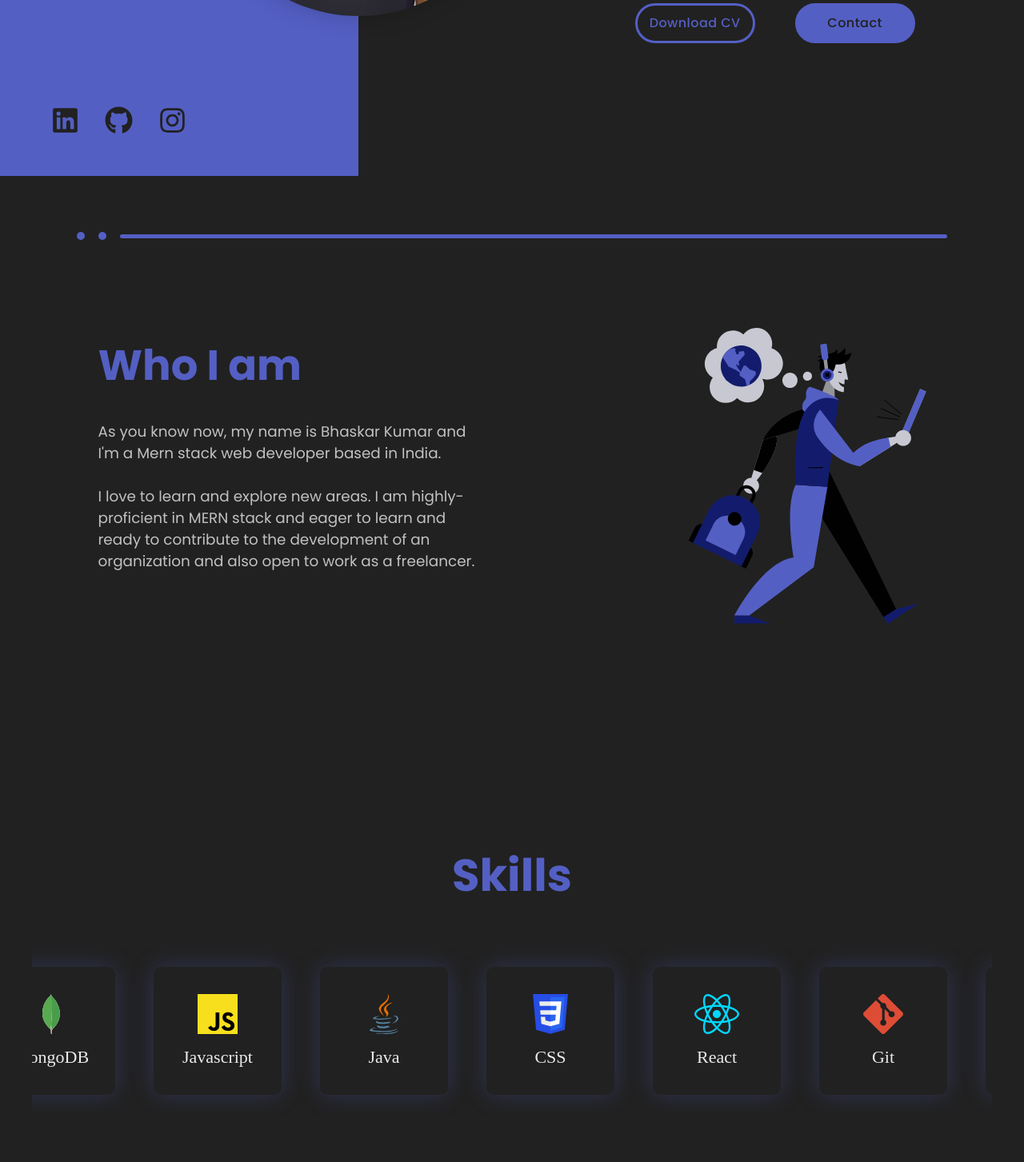
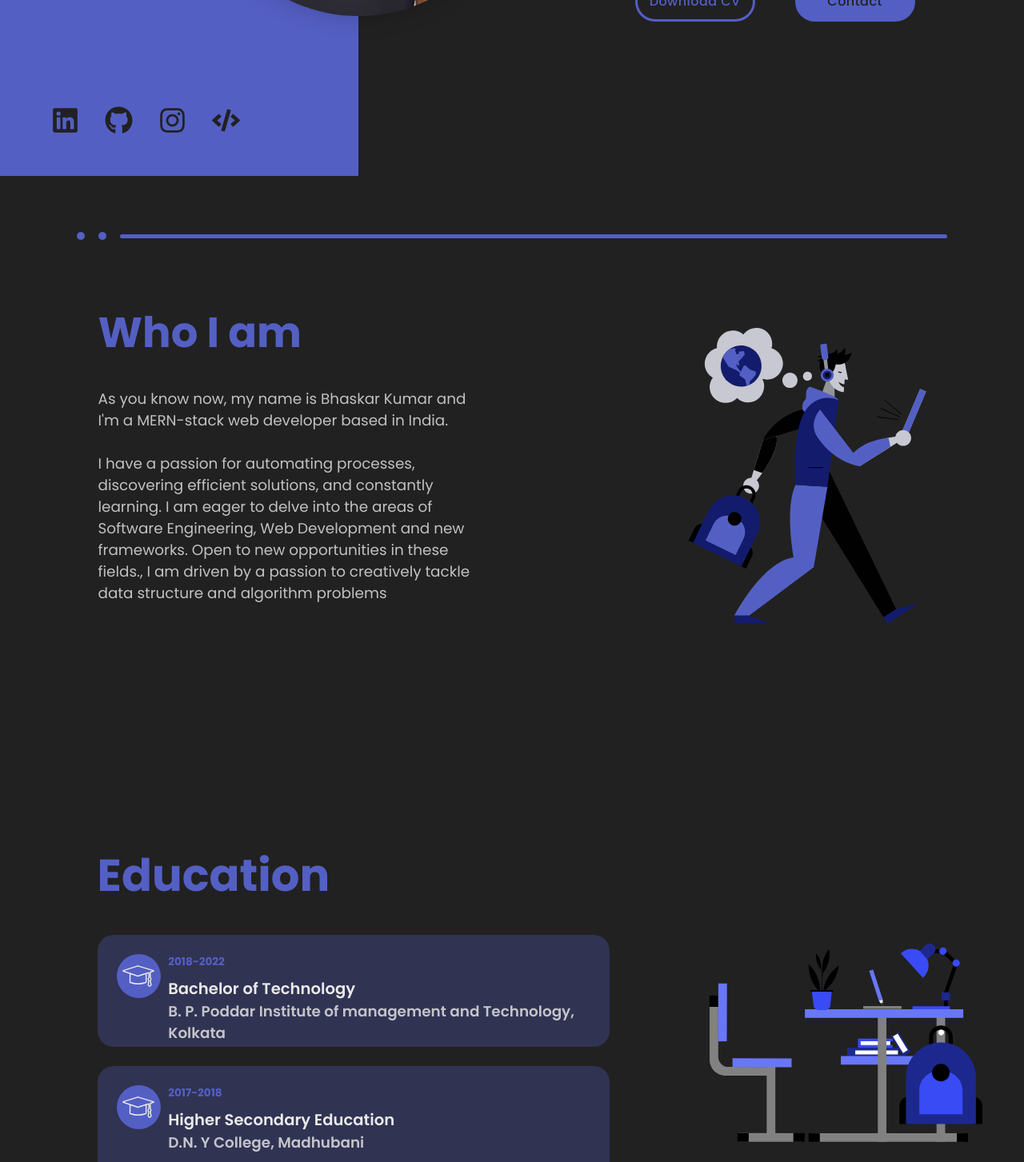
Before and after one commit to bhaskarkrp/Portfolio, a React (Create React App) app: page / in a window 1280 px wide. Shown: the part 580-2033 px from the top of the page at 80% size. Built offline with nearby package versions, Linux system fonts and the light colour scheme; a web font is replaced by a local one.

Commit message:
Changes post snapdeal

```diff
--- a/src/components/Achievement/Achievement.css
+++ b/src/components/Achievement/Achievement.css
@@ -24,7 +24,7 @@
 
 .achievement-body h4 {
   font-size: 1.75rem;
-    font-family: 'Caveat', cursive;
+  font-family: "Caveat", cursive;
   font-weight: 400;
 }
 
@@ -44,7 +44,7 @@
   flex-direction: row;
   align-items: flex-start;
   justify-content: space-between;
-    height: 170px;
+  height: 210px;
   padding: 1.5rem;
   border-radius: 20px;
   margin-bottom: 1.5rem;
@@ -60,7 +60,6 @@
   align-items: flex-start;
   justify-content: space-around;
   width: 65%;
-
 }
 
 .achievecard-details2 {
@@ -99,7 +98,7 @@
 }
 
 .achievecard-details1 p {
-    font-size: 1.10rem;
+  font-size: 1.1rem;
   font-family: Roboto;
   font-weight: 400;
 }
@@ -141,11 +140,10 @@
   .achievecard-imgcontainer {
     margin-left: 1rem;
   }
-
 }
 
 @media screen and (max-width: 992px) {
-    .achievement{
+  .achievement {
     display: flex;
     flex-direction: column;
     align-items: center;
@@ -153,7 +151,6 @@
     width: 100%;
     padding: 2rem;
   }
-
 
   .achievement-body {
     width: 100%;
@@ -208,11 +205,10 @@
     width: 80px;
     height: 70px;
   }
-
 }
 
 @media screen and (max-width: 600px) {
-    .achievement{
+  .achievement {
     padding: 1rem;
   }
   .achievement-cards {
@@ -221,7 +217,6 @@
 }
 
 @media screen and (max-width: 600px) {
-
   .achievement-body h4 {
     font-size: 1.5rem;
   }
@@ -233,5 +228,4 @@
     width: 70px;
     height: 60px;
   }
-
 }
--- a/src/components/Landing/Landing.js
+++ b/src/components/Landing/Landing.js
@@ -14,6 +14,7 @@ import {
   FaInstagram,
   FaLinkedin,
   FaGithub,
+  FaCode,
   FaYoutube,
   FaBlogger,
 } from "react-icons/fa";
@@ -104,6 +105,15 @@ function Landing() {
                 />
               </a>
             )}
+            {socialsData.leetcode && (
+              <a href={socialsData.leetcode} target="_blank" rel="noreferrer">
+                <FaCode
+                  className="landing--social"
+                  style={{ color: theme.secondary }}
+                  aria-label="Twitter"
+                />
+              </a>
+            )}
             {/* {socialsData.youtube && (
               <a href={socialsData.youtube} target="_blank" rel="noreferrer">
                 <FaYoutube
@@ -155,7 +165,7 @@ function Landing() {
                       e.preventDefault();
 
                       window.open(
-                        "https://drive.google.com/file/d/1qCPnMi6gCqIj0cT43D1H7ve5AbKoT_TR/view?usp=sharing",
+                        "https://drive.google.com/file/d/1N6ICzmAXzE4yDfi74xsUR76IFc4YKUlu/view?usp=sharing",
                         "_blank"
                       );
                     }}
--- a/src/data/aboutData.js
+++ b/src/data/aboutData.js
@@ -1,8 +1,8 @@
 export const aboutData = {
   title: "Who I am",
   description1:
-    "As you know now, my name is Bhaskar Kumar and I'm a Mern stack web developer based in India.",
+    "As you know now, my name is Bhaskar Kumar and I'm a MERN-stack web developer based in India.",
   description2:
-    "I love to learn and explore new areas. I am highly-proficient in MERN stack and eager to learn and ready to contribute to the development of an organization and also open to work as a freelancer.",
+    "I have a passion for automating processes, discovering efficient solutions, and constantly learning. I am eager to delve into the areas of Software Engineering, Web Development and new frameworks. Open to new opportunities in these fields., I am driven by a passion to creatively tackle data structure and algorithm problems",
   image: 2,
 };
--- a/src/data/achievementData.js
+++ b/src/data/achievementData.js
@@ -1,34 +1,19 @@
+import wowAward from "../components/Landing/img/wow awards.jpeg";
+
 export const achievementData = {
-    bio : "Putting quantified achievements on a resume is great, but I just don’t work with hard numbers. I have no data to support the quality of my work. If you have lots of relevant experience, the heading statement of your resume will be a summary.",
-    achievements : [
-        {
-            id : 1,
-            title : 'Google Cloud certification',
-            details : 'Google Cloud certifications validate your expertise and showcase your ability to transform businesses with Google Cloud technology.',
-            date : 'Aug 20, 2019',
-            field : 'Automation',
-            image : 'https://images.unsplash.com/photo-1573141597928-403fcee0e056?ixid=MnwxMjA3fDB8MHxwaG90by1wYWdlfHx8fGVufDB8fHx8&ixlib=rb-1.2.1&auto=format&fit=crop&w=667&q=80'
-        },
-        {
-            id : 2,
-            title : 'AWS Certification',
-            details : 'Validate technical skills and cloud expertise to grow your career and business.',
-            date : 'Aug 20, 2019',
-            field : 'Automation',
-            image : 'https://images.unsplash.com/photo-1523474253046-8cd2748b5fd2?ixid=MnwxMjA3fDB8MHxwaG90by1wYWdlfHx8fGVufDB8fHx8&ixlib=rb-1.2.1&auto=format&fit=crop&w=1050&q=80'
-        },
-        {
-            id : 3,
-            title : 'Professional Data Engineer Certification',
-            details : 'Professional Data Engineers enable data-driven decision making by collecting, transforming, and publishing data.',
-            date : 'Aug 20, 2019',
-            field : 'Automation',
-            image : 'https://images.unsplash.com/photo-1489389944381-3471b5b30f04?ixid=MnwxMjA3fDB8MHxwaG90by1wYWdlfHx8fGVufDB8fHx8&ixlib=rb-1.2.1&auto=format&fit=crop&w=1050&q=80'
-        }
-
-    ]
-}
-
+  bio: "Achievements are milestones or accomplishments that demonstrate growth, progress, and success in a particular area of life. They can range from personal, to professional, to societal. Recognizing and celebrating achievements can boost confidence, increase motivation, and provide a sense of fulfillment and satisfaction.",
+  achievements: [
+    {
+      id: 1,
+      title: "Wow Awards - Warriors of waste",
+      details:
+        "The 'Wow Awards - Warriors of Waste' is a recognition program that honors individuals who have demonstrated outstanding efforts in reducing expenses and increasing efficiency. The recipient of this award has exemplified exceptional dedication in identifying and implementing cost-saving measures, resulting in savings of 11 lakhs per quarter.",
+      date: "Sept, 2022",
+      field: "Snapdeal",
+      image: wowAward,
+    },
+  ],
+};
 
 // Do not remove any fields.
 // Leave it blank instead as shown below.
--- a/src/data/educationData.js
+++ b/src/data/educationData.js
@@ -1,17 +1,17 @@
 export const educationData = [
   {
     id: 1,
+    institution: "B. P. Poddar Institute of management and Technology, Kolkata",
+    course: "Bachelor of Technology",
+    startYear: "2018",
+    endYear: "2022",
+  },
+  {
+    id: 2,
     institution: "D.N. Y College, Madhubani",
     course: "Higher Secondary Education",
     startYear: "2017",
     endYear: "2018",
-  },
-  {
-    id: 2,
-    institution: "B. P. Poddar Institute of management and Technology, Kolkata",
-    course: "Bachelor of Technology",
-    startYear: "2018",
-    endYear: "2022",
   },
   //   ,
   //   {
--- a/src/data/experienceData.js
+++ b/src/data/experienceData.js
@@ -1,23 +1,9 @@
 export const experienceData = [
-    {
-        id: 1,
-        company: 'Globex Corporation',
-        jobtitle: 'Frontend Developer',
-        startYear: '2018',
-        endYear: '2019'
-    },
-    {
-        id: 2,
-        company: 'Vehement Capital Partners',
-        jobtitle: 'Backend Developer',
-        startYear: '2019',
-        endYear: '2020'
-    },
-    {
-        id: 3,
-        company: 'Wonka Industries',
-        jobtitle: 'Marketing',
-        startYear: '2020',
-        endYear: 'Present'
-    },
-]
+  {
+    id: 1,
+    company: "Snapdeal",
+    jobtitle: "Graduate Engineer Trainee",
+    startYear: "May, 2022",
+    endYear: "Present",
+  },
+];
--- a/src/data/headerData.js
+++ b/src/data/headerData.js
@@ -1,11 +1,11 @@
-import resume from "../assets/pdf/UpdatedCV_final.pdf";
+import resume from "../assets/pdf/Bhaskar Kumar.pdf";
 // import { pro_pic } from "./pro_pic";
 
 export const headerData = {
   name: "Bhaskar Kumar",
   title: "Web Developer",
   desciption:
-    "Hello! Welcome, my name is Bhaskar Kumar. I am a Mern-stack web developer from India. Love building and learning new things.I am interested in exploring the fields of Software Engineering, New frameworks, and Web development, and I am open to opportunities for the same.",
+    "Hello! Welcome, my name is Bhaskar Kumar. I am highly-proficient in MERN stack and eager to learn and ready to contribute to the development of an organization and also open to work as a freelancer.",
   image:
     "https://raw.githubusercontent.com/PhantomScript/asset-container/main/developer-portfolio/landingImg.png",
   resumePdf: resume,
--- a/src/data/skillsData.js
+++ b/src/data/skillsData.js
@@ -3,9 +3,10 @@ export const skillsData = [
   "Bootstrap",
   "MongoDB",
   "Javascript",
-  "Java",
+  "Ruby",
   "CSS",
   "React",
+  "Vue",
   "Git",
   "Node",
   "MaterialUI",
--- a/src/data/socialsData.js
+++ b/src/data/socialsData.js
@@ -3,6 +3,7 @@ export const socialsData = {
   linkedIn: "https://www.linkedin.com/in/bhaskar-kumar-baa7301a1/",
   twitter: "https://twitter.com/BhaskarPanjiyar",
   instagram: "https://www.instagram.com/runtime._error._",
+  leetcode: "https://leetcode.com/bhaskarkumar0022/",
   codepen: "https://codepen.io/",
   reddit: "https://www.reddit.com/user/",
   blogger: "https://www.blogger.com/",
@@ -11,5 +12,5 @@ export const socialsData = {
   gitlab: "https://gitlab.com/",
   youtube: "https://youtube.com/",
   resume:
-    "https://drive.google.com/file/d/1eMdDdac6-SY8z_dRuLanvrSADcfth5cF/view",
+    "https://drive.google.com/file/d/1N6ICzmAXzE4yDfi74xsUR76IFc4YKUlu/view?usp=sharing",
 };
--- a/src/pages/Main/Main.js
+++ b/src/pages/Main/Main.js
@@ -25,15 +25,17 @@ function Main() {
         <title>{headerData.name} - Porfolio</title>
       </Helmet>
 
-      <Navbar/>
+      <Navbar />
       <Landing />
       <About />
-      {/* <Education /> */}
+      <Education />
       <Skills />
-      {/* <Experience /> */}
+      <Experience />
       <Projects />
-      {/* <Achievement />
-            <Services /> */}
+      {
+        <Achievement />
+        /*      <Services /> */
+      }
       {/* <Testimonials /> */}
       {/* <Blog /> */}
       <Contacts />
```
Also changed, not shown: src/components/Landing/img/wow awards.jpeg (added), 1 other file (tests, documents, lock files or other folders). Lines whose indentation alone changed are shown as unchanged.
